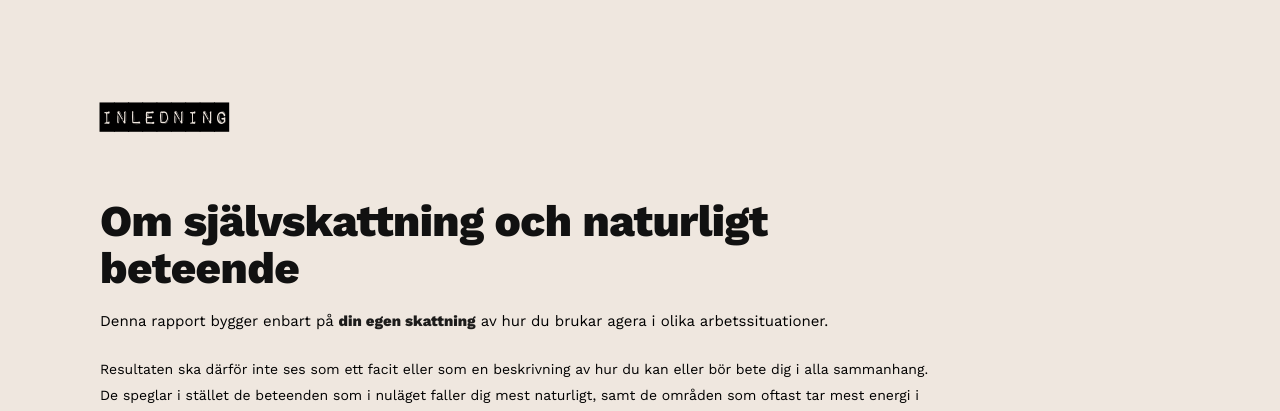
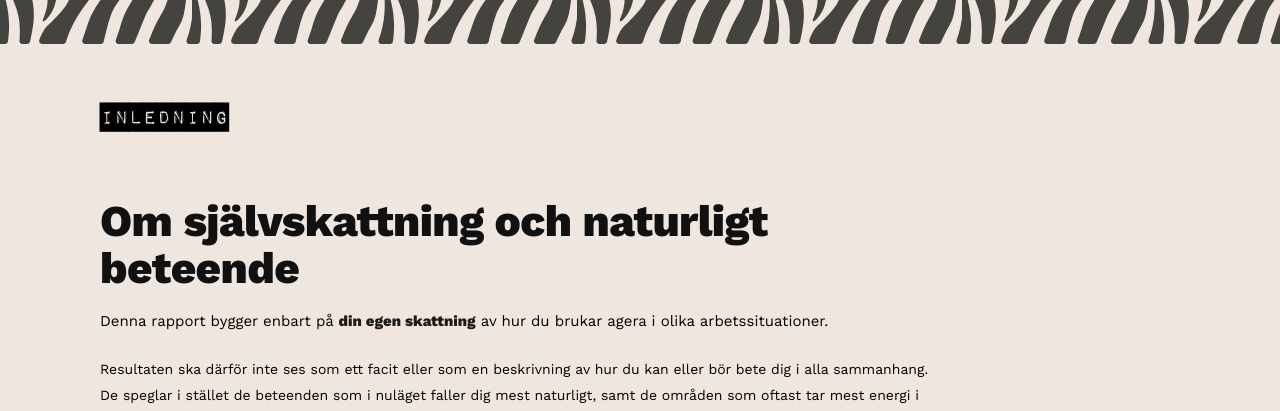
Before and after one commit to fridalannerstrom/b3-report, a Django app: template reports/templates/reports/report_pdf.html in a window 1280 px wide. Shown: the top 411 px of the page. Run offline with Django 5.2, Linux system fonts and the light colour scheme; the template is opened without the code that fills it, so the values that code supplies are empty.

Commit message:
feat: zebra stripes in PDF

```diff
--- a/reports/static/reports/css/report.css
+++ b/reports/static/reports/css/report.css
@@ -1364,3 +1364,41 @@ body.pdf #radarChart {
   background-color: #015858;
   color: white;
 }
+
+/* WEB (screen): zebra ska sitta i rapporten, inte i hela viewporten */
+@media screen {
+  .report-surface {
+    position: relative;
+  }
+
+  .zebra-header{
+    position: absolute;
+    top: 0;
+    left: 0;
+    height: 44px;
+    width: 100%;
+    z-index: 5;
+
+    background-repeat: repeat-x;
+    background-size: auto 100%;
+    opacity: .95;
+    pointer-events: none;
+  }
+}
+
+/* PDF/PRINT: zebra ska vara fixed så den följer med varje sida */
+@media print {
+  .zebra-header{
+    position: fixed;
+    top: 0;
+    left: 0;
+    height: 44px;
+    width: 100%;
+    z-index: 9999;
+
+    background-repeat: repeat-x;
+    background-size: auto 100%;
+    opacity: 0;
+    pointer-events: none;
+  }
+}
--- a/reports/templates/reports/_report_content.html
+++ b/reports/templates/reports/_report_content.html
@@ -1,4 +1,9 @@
 {% load report_extras %}
+{% load static %}
+
+<div class="zebra-header"
+     style="background-image: url('{% static 'reports/img/zebra-top-140x32-transparent.svg' %}');"
+     aria-hidden="true"></div>
 
 <!-- Zebra header (upprepas på varje sida i PDF) -->
 <div class="zebra-header" aria-hidden="true"></div>
```
Also changed, not shown: db.sqlite3.
